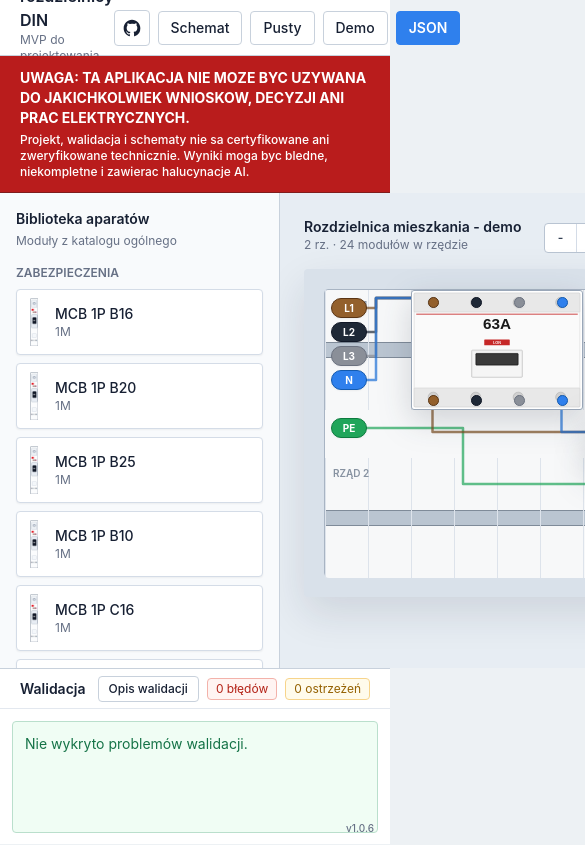
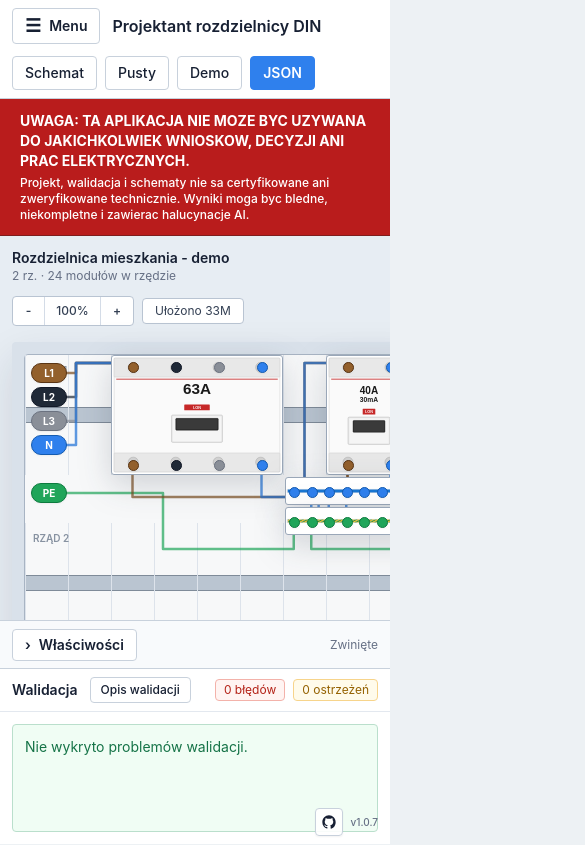
Before and after one commit to jan-baranski/rozdzielnica-app, a Next.js app: page / in a window 390 px wide. Shown: the top 845 px of the page, 585 px wide, since content can reach past the window. Built offline with nearby package versions, Linux system fonts and the light colour scheme.

Commit message:
v1.0.7 dodany widok mobilny

```diff
--- a/src/app/globals.css
+++ b/src/app/globals.css
@@ -15,6 +15,7 @@
 body {
   min-height: 100vh;
   margin: 0;
+  overflow-x: hidden;
   font-family:
     Inter, ui-sans-serif, system-ui, -apple-system, BlinkMacSystemFont, "Segoe UI", sans-serif;
 }
--- a/src/components/BoardEditor.tsx
+++ b/src/components/BoardEditor.tsx
@@ -1,5 +1,6 @@
 "use client";
 
+import { useEffect, useState } from "react";
 import { BoardView } from "./BoardView";
 import { ComponentLibrary } from "./ComponentLibrary";
 import { PropertiesPanel } from "./PropertiesPanel";
@@ -7,32 +8,64 @@
 import { TechnicalSchemaPanel } from "./TechnicalSchemaPanel";
 import { ValidationPanel } from "./ValidationPanel";
 import { APP_VERSION } from "@/domain/constants";
+import { useBoardStore } from "@/store/useBoardStore";
 
 export function BoardEditor() {
+  const [isLeftPanelOpen, setIsLeftPanelOpen] = useState(false);
+  const [isPropertiesOpen, setIsPropertiesOpen] = useState(false);
+  const selectedItem = useBoardStore((state) => state.selectedItem);
+
+  const closeLeftPanel = () => setIsLeftPanelOpen(false);
+
+  useEffect(() => {
+    if (!isLeftPanelOpen) {
+      return;
+    }
+
+    const onKeyDown = (event: KeyboardEvent) => {
+      if (event.key === "Escape") {
+        closeLeftPanel();
+      }
+    };
+
+    window.addEventListener("keydown", onKeyDown);
+    return () => window.removeEventListener("keydown", onKeyDown);
+  }, [isLeftPanelOpen]);
+
+  useEffect(() => {
+    if (selectedItem?.kind === "component" || selectedItem?.kind === "wire") {
+      setIsPropertiesOpen(true);
+    }
+  }, [selectedItem]);
+
+  const editorGridClass = [
+    "relative grid min-h-0 flex-1 grid-cols-1 overflow-hidden lg:grid-rows-1",
+    isPropertiesOpen
+      ? "grid-rows-[minmax(0,1fr)_auto] lg:grid-cols-[280px_minmax(0,1fr)_320px]"
+      : "grid-rows-[minmax(0,1fr)_48px] lg:grid-cols-[280px_minmax(0,1fr)_48px]"
+  ].join(" ");
+
   return (
-    <main className="flex h-screen min-h-[720px] flex-col bg-[#edf1f4] text-[#172033]">
-      <header className="flex h-14 items-center justify-between border-b border-[#c8d1dc] bg-white px-5">
-        <div>
-          <h1 className="text-base font-semibold tracking-normal">Projektant rozdzielnicy DIN</h1>
-          <p className="text-xs text-[#667085]">MVP do projektowania domowych rozdzielnic</p>
+    <main className="flex h-screen min-h-0 flex-col overflow-hidden bg-[#edf1f4] text-[#172033]">
+      <header className="flex min-h-14 flex-wrap items-center justify-between gap-3 border-b border-[#c8d1dc] bg-white px-3 py-2 sm:px-5">
+        <div className="flex min-w-0 items-center gap-3">
+          <button
+            type="button"
+            aria-label="Otwórz menu komponentów"
+            onClick={() => setIsLeftPanelOpen(true)}
+            className="inline-flex h-9 items-center gap-2 rounded border border-[#c8d1dc] bg-white px-3 text-sm font-semibold text-[#172033] transition hover:bg-[#f8fafc] focus:outline-none focus:ring-2 focus:ring-[#2563eb] focus:ring-offset-2 lg:hidden"
+          >
+            <span aria-hidden="true" className="text-lg leading-none">
+              ☰
+            </span>
+            <span>Menu</span>
+          </button>
+          <div className="min-w-0">
+            <h1 className="truncate text-base font-semibold tracking-normal">Projektant rozdzielnicy DIN</h1>
+            <p className="hidden text-xs text-[#667085] sm:block">MVP do projektowania domowych rozdzielnic</p>
+          </div>
         </div>
-        <div className="flex items-center gap-2">
-          <a
-            href="https://github.com/jan-baranski/rozdzielnica-app"
-            target="_blank"
-            rel="noreferrer"
-            aria-label="Otworz repozytorium GitHub"
-            title="GitHub"
-            className="inline-flex h-9 w-9 items-center justify-center rounded border border-[#c8d1dc] bg-white text-[#172033] transition hover:border-[#98a2b3] hover:bg-[#f8fafc] focus:outline-none focus:ring-2 focus:ring-[#2563eb] focus:ring-offset-2"
-          >
-            <svg aria-hidden="true" viewBox="0 0 24 24" className="h-5 w-5" fill="currentColor">
-              <path
-                fillRule="evenodd"
-                clipRule="evenodd"
-                d="M12 2C6.48 2 2 6.58 2 12.23c0 4.52 2.87 8.35 6.84 9.7.5.09.68-.22.68-.49 0-.24-.01-1.04-.01-1.89-2.78.62-3.37-1.21-3.37-1.21-.45-1.19-1.11-1.5-1.11-1.5-.91-.64.07-.63.07-.63 1 .07 1.53 1.06 1.53 1.06.89 1.56 2.34 1.11 2.91.85.09-.66.35-1.11.63-1.37-2.22-.26-4.56-1.14-4.56-5.06 0-1.12.39-2.03 1.03-2.75-.1-.26-.45-1.3.1-2.71 0 0 .84-.28 2.75 1.05A9.37 9.37 0 0 1 12 6.94c.85 0 1.7.12 2.5.34 1.91-1.33 2.75-1.05 2.75-1.05.55 1.41.2 2.45.1 2.71.64.72 1.03 1.63 1.03 2.75 0 3.93-2.34 4.8-4.57 5.06.36.32.68.94.68 1.9 0 1.37-.01 2.47-.01 2.8 0 .27.18.59.69.49A10.04 10.04 0 0 0 22 12.23C22 6.58 17.52 2 12 2Z"
-              />
-            </svg>
-          </a>
+        <div className="flex min-w-0 flex-wrap items-center justify-end gap-2">
           <TechnicalSchemaPanel />
           <ProjectJsonPanel />
         </div>
@@ -47,15 +80,56 @@
         </p>
       </section>
 
-      <div className="grid min-h-0 flex-1 grid-cols-[280px_minmax(520px,1fr)_320px] gap-0">
-        <ComponentLibrary />
+      {isLeftPanelOpen ? (
+        <div className="fixed inset-0 z-[60] bg-[#101828]/40 lg:hidden" onClick={closeLeftPanel}>
+          <aside
+            className="flex h-full w-[min(86vw,320px)] flex-col border-r border-[#c8d1dc] bg-[#f8fafc] shadow-panel"
+            aria-label="Menu komponentów"
+            onClick={(event) => event.stopPropagation()}
+          >
+            <div className="flex h-12 shrink-0 items-center justify-between border-b border-[#d4dce7] px-4">
+              <h2 className="text-sm font-semibold">Biblioteka</h2>
+              <button
+                type="button"
+                onClick={closeLeftPanel}
+                className="rounded border border-[#c8d1dc] bg-white px-3 py-1.5 text-sm font-medium hover:bg-[#f8fafc]"
+              >
+                Zamknij
+              </button>
+            </div>
+            <ComponentLibrary
+              className="flex-1 border-r-0"
+              onComponentDragStart={() => window.setTimeout(closeLeftPanel, 0)}
+            />
+          </aside>
+        </div>
+      ) : null}
+
+      <div className={editorGridClass}>
+        <ComponentLibrary className="hidden h-full lg:block" />
         <BoardView />
-        <PropertiesPanel />
+        <PropertiesPanel open={isPropertiesOpen} onToggle={() => setIsPropertiesOpen((value) => !value)} />
       </div>
 
       <ValidationPanel />
-      <div className="fixed bottom-2 right-4 text-[10px] font-medium text-[#667085] pointer-events-none select-none z-50">
-        v{APP_VERSION}
+      <div className="fixed bottom-2 right-3 z-50 flex items-center gap-2 text-[10px] font-medium text-[#667085] sm:right-4">
+        <a
+          href="https://github.com/jan-baranski/rozdzielnica-app"
+          target="_blank"
+          rel="noreferrer"
+          aria-label="Otwórz repozytorium GitHub"
+          title="GitHub"
+          className="inline-flex h-7 w-7 items-center justify-center rounded border border-[#c8d1dc] bg-white/90 text-[#172033] shadow-sm transition hover:border-[#98a2b3] hover:bg-white focus:outline-none focus:ring-2 focus:ring-[#2563eb] focus:ring-offset-2"
+        >
+          <svg aria-hidden="true" viewBox="0 0 24 24" className="h-4 w-4" fill="currentColor">
+            <path
+              fillRule="evenodd"
+              clipRule="evenodd"
+              d="M12 2C6.48 2 2 6.58 2 12.23c0 4.52 2.87 8.35 6.84 9.7.5.09.68-.22.68-.49 0-.24-.01-1.04-.01-1.89-2.78.62-3.37-1.21-3.37-1.21-.45-1.19-1.11-1.5-1.11-1.5-.91-.64.07-.63.07-.63 1 .07 1.53 1.06 1.53 1.06.89 1.56 2.34 1.11 2.91.85.09-.66.35-1.11.63-1.37-2.22-.26-4.56-1.14-4.56-5.06 0-1.12.39-2.03 1.03-2.75-.1-.26-.45-1.3.1-2.71 0 0 .84-.28 2.75 1.05A9.37 9.37 0 0 1 12 6.94c.85 0 1.7.12 2.5.34 1.91-1.33 2.75-1.05 2.75-1.05.55 1.41.2 2.45.1 2.71.64.72 1.03 1.63 1.03 2.75 0 3.93-2.34 4.8-4.57 5.06.36.32.68.94.68 1.9 0 1.37-.01 2.47-.01 2.8 0 .27.18.59.69.49A10.04 10.04 0 0 0 22 12.23C22 6.58 17.52 2 12 2Z"
+            />
+          </svg>
+        </a>
+        <span className="pointer-events-none select-none">v{APP_VERSION}</span>
       </div>
     </main>
   );
--- a/src/components/BoardView.tsx
+++ b/src/components/BoardView.tsx
@@ -332,15 +332,15 @@
   }, [selectedItem, wires]);
 
   return (
-    <section className="min-w-0 overflow-auto bg-[#e7edf3] p-6">
-      <div className="mb-4 flex items-end justify-between">
-        <div>
+    <section className="h-full min-w-0 overflow-auto bg-[#e7edf3] p-3 sm:p-6">
+      <div className="mb-4 flex flex-wrap items-end justify-between gap-3">
+        <div className="min-w-0">
           <h2 className="text-sm font-semibold">{board.name}</h2>
           <p className="text-xs text-[#667085]">
             {board.rows.length} rz. · {board.widthModulesPerRow} modułów w rzędzie
           </p>
         </div>
-        <div className="flex items-center gap-2">
+        <div className="flex flex-wrap items-center gap-2">
           <div className="flex items-center rounded border border-[#b9c4d2] bg-white text-xs text-[#344054]">
             <button
               title="Pomniejsz widok"
@@ -372,7 +372,7 @@
         </div>
       </div>
 
-      <div className="inline-block rounded bg-[#d9e1ea] p-5 shadow-panel">
+      <div className="inline-block rounded bg-[#d9e1ea] p-3 shadow-panel sm:p-5">
         <div style={{ width: workspaceWidth * boardZoom, height: boardHeight * boardZoom }}>
         <div
           className="relative overflow-visible rounded border border-[#a8b4c3] bg-[#eef3f8]"
--- a/src/components/ComponentLibrary.tsx
+++ b/src/components/ComponentLibrary.tsx
@@ -13,7 +13,12 @@
   Loads: "Odbiorniki"
 };
 
-export function ComponentLibrary() {
+interface ComponentLibraryProps {
+  className?: string;
+  onComponentDragStart?: () => void;
+}
+
+export function ComponentLibrary({ className = "", onComponentDragStart }: ComponentLibraryProps) {
   const grouped = catalogItems.reduce<Record<string, typeof catalogItems>>((acc, item) => {
     acc[item.category] = acc[item.category] ?? [];
     acc[item.category].push(item);
@@ -21,7 +26,7 @@
   }, {});
 
   return (
-    <aside className="overflow-y-auto border-r border-[#c8d1dc] bg-[#f8fafc] p-4">
+    <aside className={`min-h-0 overflow-y-auto border-r border-[#c8d1dc] bg-[#f8fafc] p-4 ${className}`}>
       <div className="mb-4">
         <h2 className="text-sm font-semibold">Biblioteka aparatów</h2>
         <p className="mt-1 text-xs text-[#667085]">Moduły z katalogu ogólnego</p>
@@ -43,6 +48,7 @@
                     event.dataTransfer.effectAllowed = "copy";
                     activeDragState.catalogId = item.id;
                     activeDragState.componentId = undefined;
+                    onComponentDragStart?.();
                   }}
                   className="flex w-full items-center gap-3 rounded border border-[#d4dce7] bg-white p-2 text-left shadow-sm transition hover:border-[#2f80ed] hover:bg-[#f4f9ff]"
                 >
--- a/src/components/ProjectJsonPanel.tsx
+++ b/src/components/ProjectJsonPanel.tsx
@@ -48,7 +48,7 @@
       </div>
 
       {open ? (
-        <div className="absolute right-0 top-11 z-50 w-[520px] rounded border border-[#b9c4d2] bg-white p-3 shadow-panel">
+        <div className="absolute right-0 top-11 z-50 w-[calc(100vw-24px)] max-w-[520px] rounded border border-[#b9c4d2] bg-white p-3 shadow-panel">
           <div className="mb-2 flex items-center justify-between">
             <h2 className="text-sm font-semibold">JSON projektu</h2>
             {message ? <span className="text-xs text-[#667085]">{message}</span> : null}
--- a/src/components/PropertiesPanel.tsx
+++ b/src/components/PropertiesPanel.tsx
@@ -5,7 +5,12 @@
 import { resolveEndpoint } from "@/domain/connectivityEngine";
 import { useBoardStore } from "@/store/useBoardStore";
 
-export function PropertiesPanel() {
+interface PropertiesPanelProps {
+  open: boolean;
+  onToggle: () => void;
+}
+
+export function PropertiesPanel({ open, onToggle }: PropertiesPanelProps) {
   const {
     board,
     components,
@@ -40,9 +45,39 @@
     return resolved ? `${resolved.ownerName} / ${resolved.terminal.label}` : "Nieznany zacisk";
   };
 
+  if (!open) {
+    return (
+      <aside className="flex min-h-0 items-center justify-between border-t border-[#c8d1dc] bg-[#f8fafc] px-3 py-2 lg:h-full lg:flex-col lg:justify-start lg:border-l lg:border-t-0 lg:px-2">
+        <button
+          type="button"
+          onClick={onToggle}
+          aria-expanded={false}
+          aria-label="Rozwiń panel właściwości"
+          title="Rozwiń właściwości"
+          className="inline-flex h-8 items-center gap-2 rounded border border-[#c8d1dc] bg-white px-3 text-sm font-semibold text-[#172033] hover:bg-[#f8fafc] focus:outline-none focus:ring-2 focus:ring-[#2563eb] focus:ring-offset-2 lg:h-9 lg:w-9 lg:justify-center lg:px-0"
+        >
+          <span aria-hidden="true">›</span>
+          <span className="lg:hidden">Właściwości</span>
+        </button>
+        <span className="text-xs text-[#667085] lg:hidden">Zwinięte</span>
+      </aside>
+    );
+  }
+
   return (
-    <aside className="overflow-y-auto border-l border-[#c8d1dc] bg-[#f8fafc] p-4">
-      <h2 className="text-sm font-semibold">Właściwości</h2>
+    <aside className="max-h-[38vh] min-h-0 overflow-y-auto border-t border-[#c8d1dc] bg-[#f8fafc] p-4 lg:max-h-none lg:border-l lg:border-t-0">
+      <div className="flex items-center justify-between gap-3">
+        <h2 className="text-sm font-semibold">Właściwości</h2>
+        <button
+          type="button"
+          onClick={onToggle}
+          aria-expanded={true}
+          aria-label="Zwiń panel właściwości"
+          className="rounded border border-[#c8d1dc] bg-white px-2.5 py-1 text-xs font-medium hover:bg-[#f8fafc] focus:outline-none focus:ring-2 focus:ring-[#2563eb] focus:ring-offset-2"
+        >
+          Zwiń
+        </button>
+      </div>
 
       <section className="mt-4 rounded border border-[#d4dce7] bg-white p-4">
         <h3 className="mb-3 text-xs font-semibold uppercase text-[#667085]">Rozmiar rozdzielnicy</h3>
--- a/src/components/TechnicalSchemaPanel.tsx
+++ b/src/components/TechnicalSchemaPanel.tsx
@@ -201,7 +201,7 @@
       </button>
 
       {open ? (
-        <div className="absolute right-0 top-11 z-50 w-[860px] rounded border border-[#b9c4d2] bg-white p-3 shadow-panel">
+        <div className="absolute right-0 top-11 z-50 w-[calc(100vw-24px)] max-w-[860px] rounded border border-[#b9c4d2] bg-white p-3 shadow-panel">
           <div className="mb-2 flex items-center justify-between">
             <h2 className="text-sm font-semibold">Formalny schemat techniczny</h2>
             {message ? <span className="text-xs text-[#667085]">{message}</span> : null}
--- a/src/components/ValidationPanel.tsx
+++ b/src/components/ValidationPanel.tsx
@@ -19,8 +19,8 @@
 
   return (
     <>
-      <footer className="h-44 border-t border-[#c8d1dc] bg-white">
-        <div className="flex h-10 items-center justify-between border-b border-[#e3e8ef] px-5">
+      <footer className="flex h-44 flex-col border-t border-[#c8d1dc] bg-white">
+        <div className="flex min-h-10 flex-wrap items-center justify-between gap-2 border-b border-[#e3e8ef] px-3 py-2 sm:px-5">
           <div className="flex items-center gap-3">
             <h2 className="text-sm font-semibold">Walidacja</h2>
             <button
@@ -30,7 +30,7 @@
               Opis walidacji
             </button>
           </div>
-          <div className="flex gap-2 text-xs">
+          <div className="flex flex-wrap gap-2 text-xs">
             <span className="rounded border border-[#f3b2aa] bg-[#fff4f2] px-2 py-0.5 text-[#b42318]">
               {errorCount} błędów
             </span>
@@ -40,9 +40,9 @@
           </div>
         </div>
 
-        <div className="grid h-[136px] grid-cols-2 gap-3 overflow-y-auto p-3">
+        <div className="grid min-h-0 flex-1 grid-cols-1 gap-3 overflow-y-auto p-3 md:grid-cols-2">
           {validationResults.length === 0 ? (
-            <div className="col-span-2 rounded border border-[#badfcc] bg-[#f0fdf4] p-3 text-sm text-[#157347]">
+            <div className="rounded border border-[#badfcc] bg-[#f0fdf4] p-3 text-sm text-[#157347] md:col-span-2">
               Nie wykryto problemów walidacji.
             </div>
           ) : (
--- a/src/domain/constants.ts
+++ b/src/domain/constants.ts
@@ -3,4 +3,4 @@
 export const ROW_GAP = 48;
 export const TERMINAL_HIT_SIZE = 11;
 export const EXTERNAL_ZONE_WIDTH_PX = 260;
-export const APP_VERSION = "1.0.6";
+export const APP_VERSION = "1.0.7";
```
